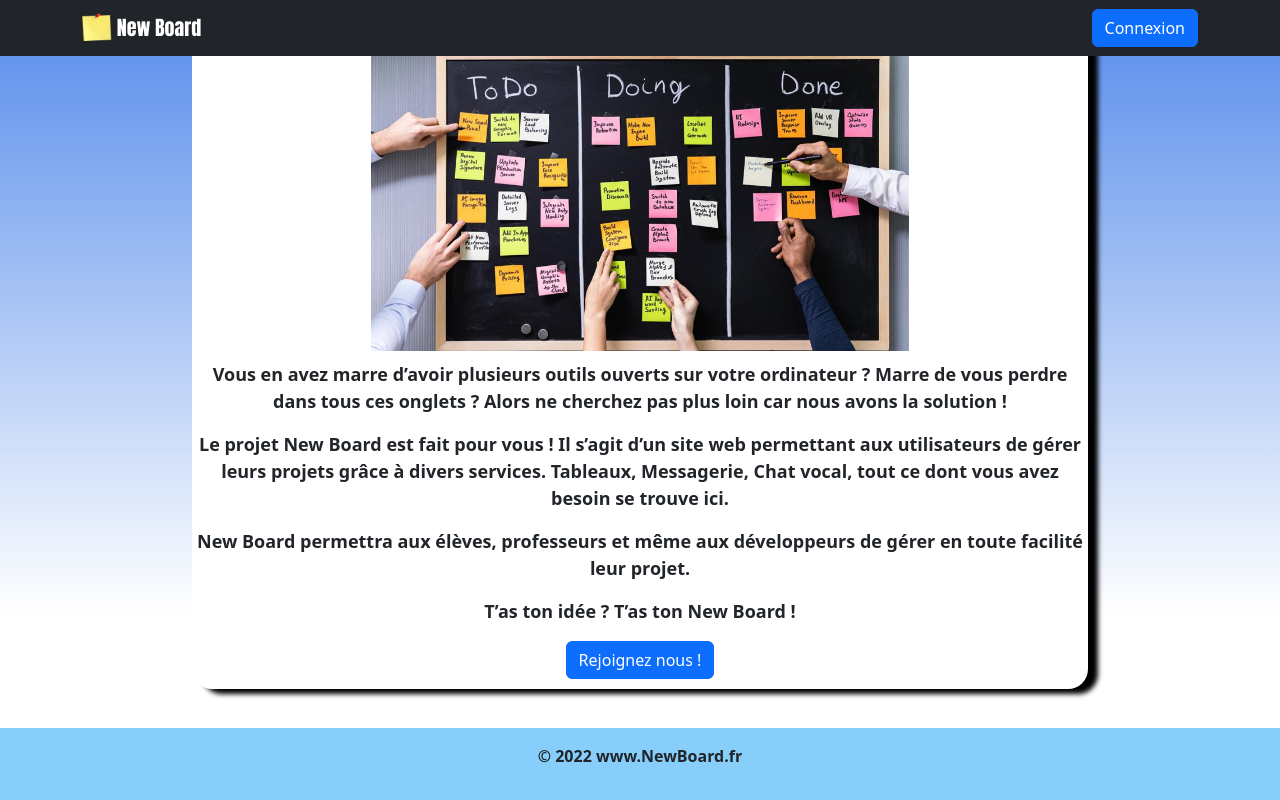
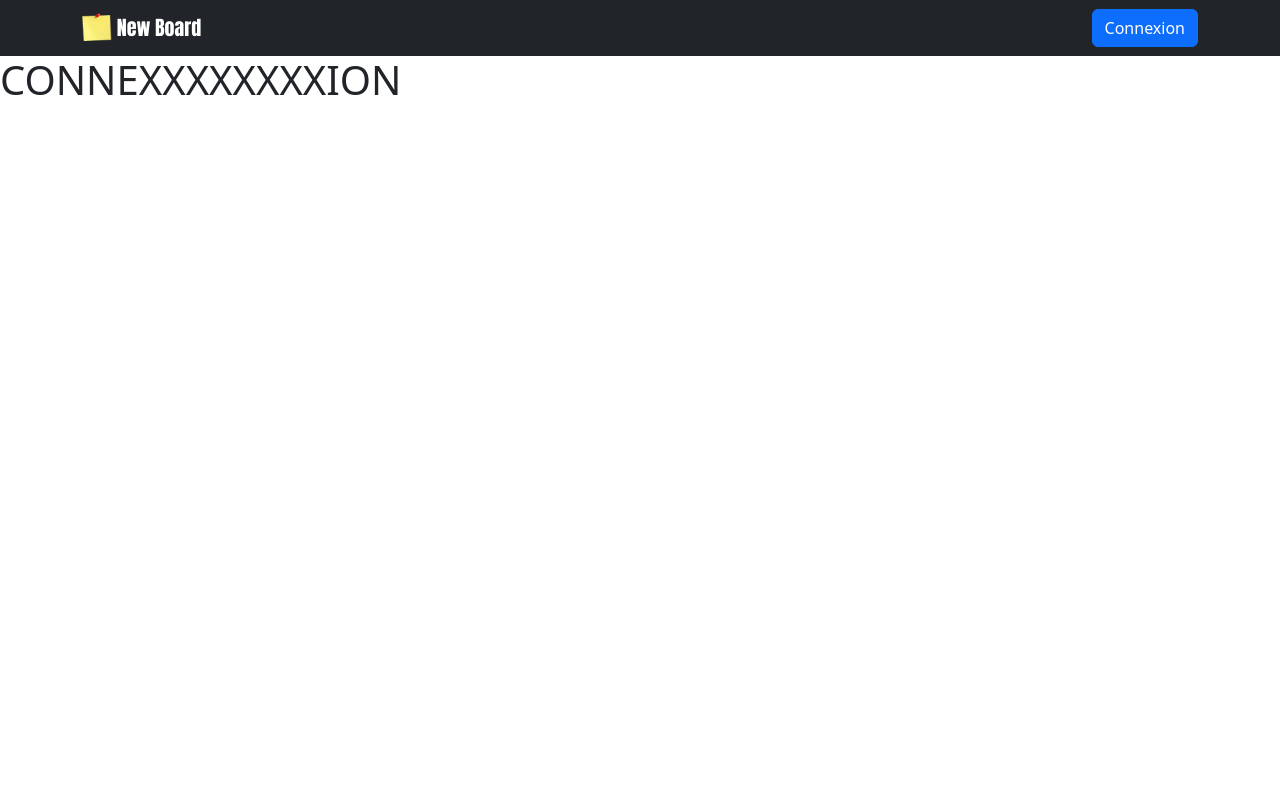
Before and after one commit to emerickCHALET/NewBoard, a React (Create React App) app in the folder newboard/: page /home in a window 1280 px wide. Built offline with nearby package versions, Linux system fonts and the light colour scheme.

Commit message:
React Navigation added

```diff
--- a/newboard/src/App.tsx
+++ b/newboard/src/App.tsx
@@ -2,10 +2,13 @@ import React from 'react';
 import NavbarHome from "./components/NavbarHome";
 import Footer from "./components/Footer";
 import Home from "./components/Home";
+import {BrowserRouter,Routes, Route} from "react-router-dom";
+import HomePage from "./pages/Home";
+import ErrorPage from "./pages/Error";
 
-function App() {
+const MainPage = () => {
   return (
-      <div className="App">
+      <div className="Main">
         <NavbarHome/>
           <Home/>
           <Footer/>
@@ -14,4 +17,14 @@ function App() {
   );
 }
 
-export default App;
+export default function App(){
+    return (
+        <BrowserRouter>
+        <Routes>
+            <Route path="/" element={<MainPage/>}/>
+            <Route path="home" element={<HomePage/>}/>
+            <Route path="*" element={<ErrorPage/>}/>
+        </Routes>
+        </BrowserRouter>
+    );
+}
--- a/newboard/src/components/NavbarHome.tsx
+++ b/newboard/src/components/NavbarHome.tsx
@@ -3,8 +3,10 @@ import 'bootstrap/dist/css/bootstrap.min.css'
 import Container from 'react-bootstrap/Container';
 import Navbar from 'react-bootstrap/Navbar';
 import {Button} from "react-bootstrap";
+import {useNavigate} from "react-router-dom";
 
 const NavbarHome = () => {
+    const navigate = useNavigate();
     return (
         <Navbar bg="dark" variant="dark">
             <Container>
@@ -19,7 +21,7 @@ const NavbarHome = () => {
                     New Board
                 </Navbar.Brand>
                 <Navbar.Toggle />
-                <Button>Connexion</Button>
+                <Button onClick={() => navigate("/home")}>Connexion</Button>
             </Container>
         </Navbar>
     )
--- /dev/null
+++ b/newboard/src/pages/Error.tsx
@@ -0,0 +1,9 @@
+import React from 'react';
+
+const ErrorPage = () => {
+    return (
+        <h1> Hehehe Roor 404</h1>
+    )
+}
+
+export default ErrorPage;
--- /dev/null
+++ b/newboard/src/pages/Home.tsx
@@ -0,0 +1,13 @@
+import React from 'react';
+import NavbarHome from "../components/NavbarHome";
+
+const HomePage = () => {
+    return (
+        <div className="Main">
+            <NavbarHome/>
+            <h1> CONNEXXXXXXXXION</h1>
+        </div>
+    )
+}
+
+export default HomePage;
```
Also changed, not shown: newboard/package.json (+5 -3 lines), 1 other file (tests, documents, lock files or other folders).
